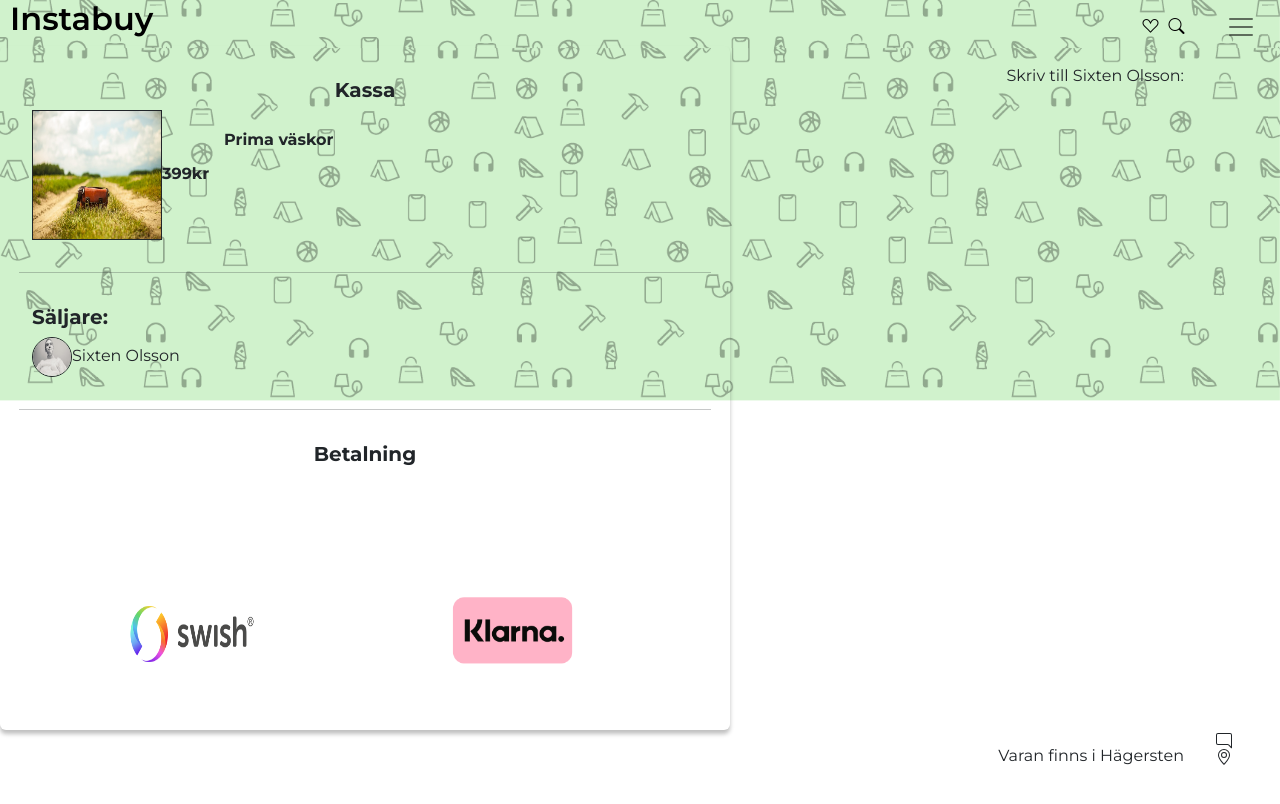
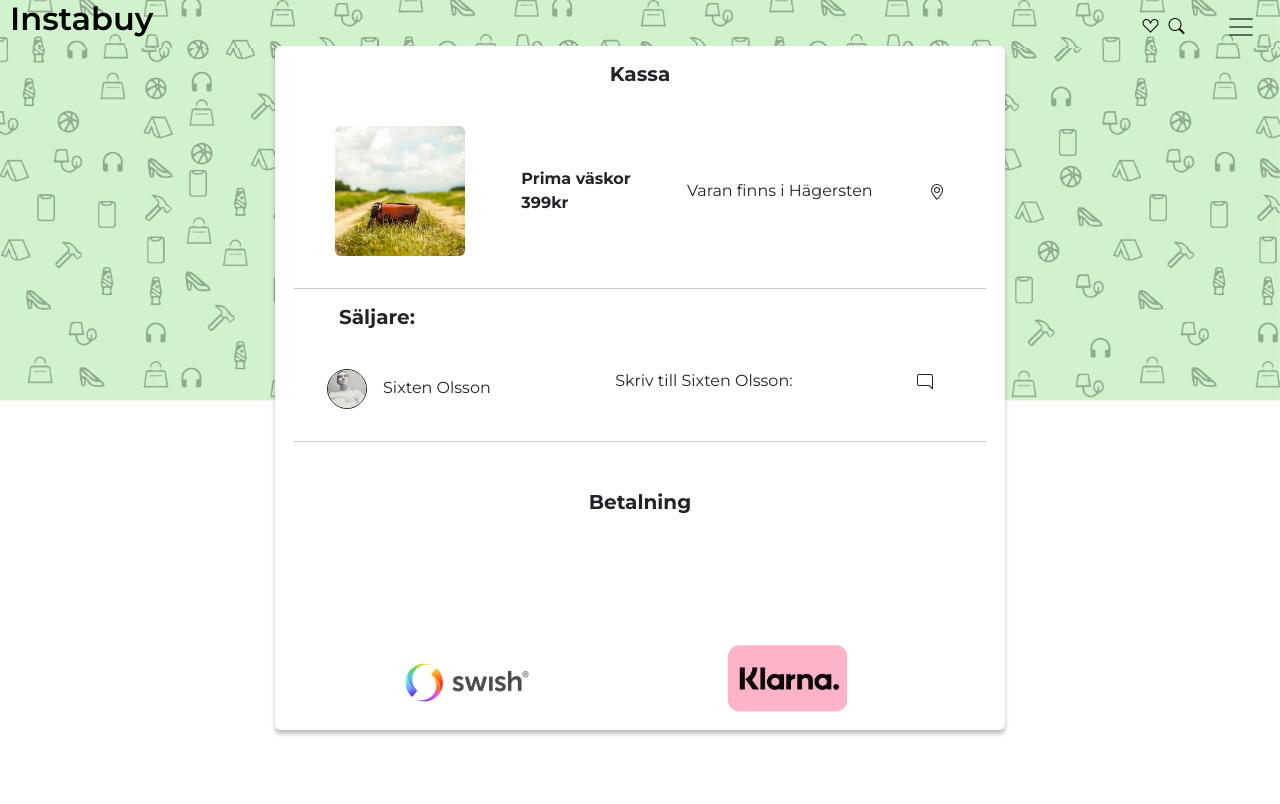
Before and after one commit to kevin-lane/VUE-project-team4, a Vue app: page /checkout in a window 1280 px wide. Shown: the top 804 px of the page. Built offline with nearby package versions, Linux system fonts and the light colour scheme.

Commit message:
Update CartPaymentDesktop.vue

```diff
--- a/src/components/CartPaymentDesktop.vue
+++ b/src/components/CartPaymentDesktop.vue
@@ -4,21 +4,27 @@
 </script>
 
 <template>
+  <div class="flex">
   <div id="container">
+    <h3 class="section-heading">Kassa</h3>
     <section class="sections" id="kassa">
-      <h3 class="section-heading">Kassa</h3>
       <img id="item-img" src="../assets/images/handbag-g36b7321fd_640.jpg" alt="">
-      <span id="title">Prima väskor</span>
-      <span id="price">399kr</span>
+
+      <div id="title-price-flex">
+        <span id="title">Prima väskor</span>
+        <span id="price">399kr</span>
+      </div>
       <span id="location">Varan finns i Hägersten </span>
       <span class="icon-holders" id="location-icon"><LocationIcon /></span>
 
     </section>
     <hr>
+    <h3 id="seller-heading" class="section-heading">Säljare:</h3>
     <section class="sections" id="seller">
-      <h3 id="seller-heading" class="section-heading">Säljare:</h3>
+      <div id="seller-info">
       <img id="persona-img" src="../assets/images/man-869215_640.jpg" alt="">
       <span id="advertiser-name">Sixten Olsson</span>
+      </div>
       <span id="advertiser-message">Skriv till Sixten Olsson: </span>
       <span class="icon-holders" id="message-icon"><MessageIcon /></span>
     </section>
@@ -30,17 +36,27 @@
       <img class="payment-options" src="../assets/images/klarna.png" alt="">
     </section>
   </div>
+  </div>
 </template>
 
 <style>
+
+.flex {
+  display: flex;
+    justify-content: center;
+}
+
   #container{
+    background-color: white;
     width: 730px;
     height: 684px;
     border-radius: 6px;
     box-shadow: 0px 4px 4px rgba(0, 0, 0, 0.25);
+
   }
   .sections{
     padding: 2rem;
+
   }
   #item-img{
     width: 130px;
@@ -49,7 +65,7 @@
     left: 3rem;
   }
   #title{
-    position: absolute;
+    /* position: absolute; */
     font-weight: 700;
     top: 8rem;
     left: 14rem;
@@ -61,31 +77,65 @@
   #location{
     right: 6rem;
     bottom: 2rem;
-    position: absolute;
+    /* position: absolute; */
   }
+#message-icon{
+  margin-right: 5vh;
+}
+#item-img{
+  border: none;
+  border-radius: 6px;
+  object-fit: cover;
+}
+  #seller {
+    display: flex;
+    justify-content: space-between;
+
+  }
+
+  #seller-info > img {
+    margin-right: 2vh;
+    margin-left: 20px;
+
+  }
+
+   #title-price-flex {
+    display: flex;
+    flex-direction: column;
+    justify-content: space-evenly;
+   }
+
+  #kassa {
+    display: flex;
+    justify-content: space-around;
+    align-items: center;
+  }
+
   #persona-img{
     width: 40px;
     height: 40px;
     border: 1px solid;
     border-radius: 50%;
     left: 3rem;
+    object-fit: cover;
   }
   #seller-heading{
     text-align: left;
     left: 3rem;
     bottom: 1rem;
+    margin-left: 5vw;
   }
   #advertiser-name{
     left: 4rem;
     bottom: 1rem;
   }
   #advertiser-message{
-    position: absolute;
+    /* position: absolute; */
     right: 6rem;
     top: 4rem;
   }
   .icon-holders{
-    position: absolute;
+    /* position: absolute; */
     right: 3em;
     bottom: 3em;
   }
@@ -99,10 +149,10 @@
   .section-heading{
     text-align: center;
     font-weight: bold;
+    margin-top: 2vh;
   }
   .payment-options{
     width: 160px;
-    height: 160px;
     margin: 5rem;
   }
 </style>
```
